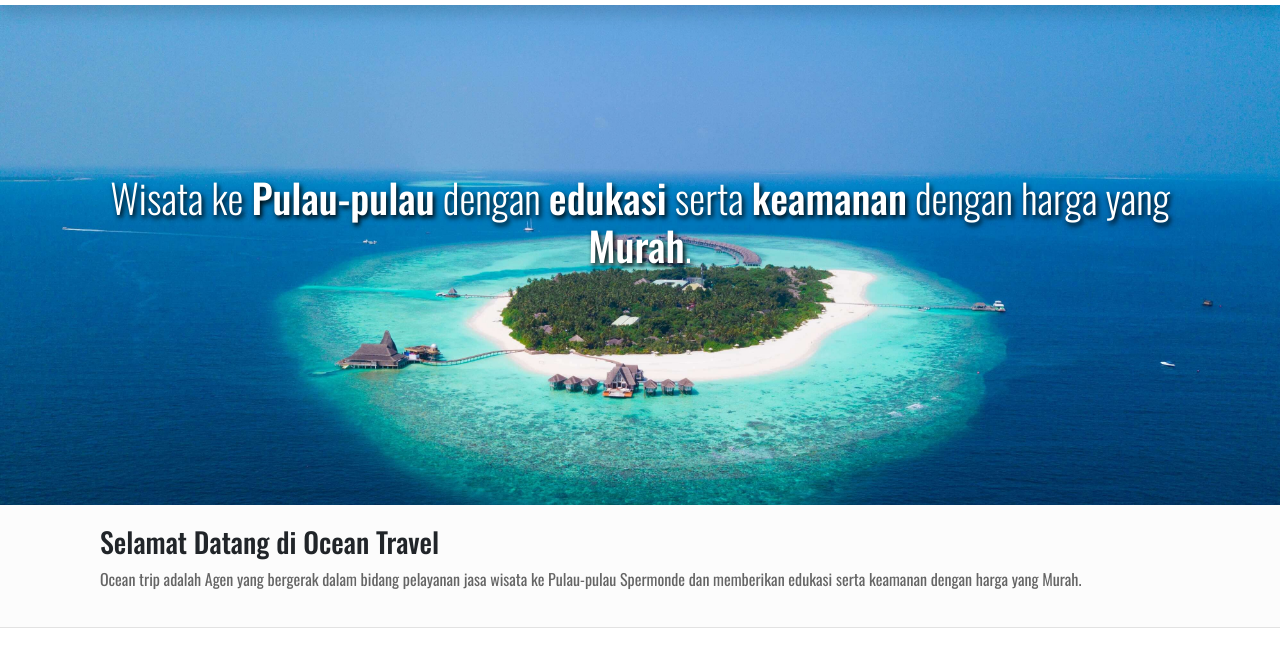
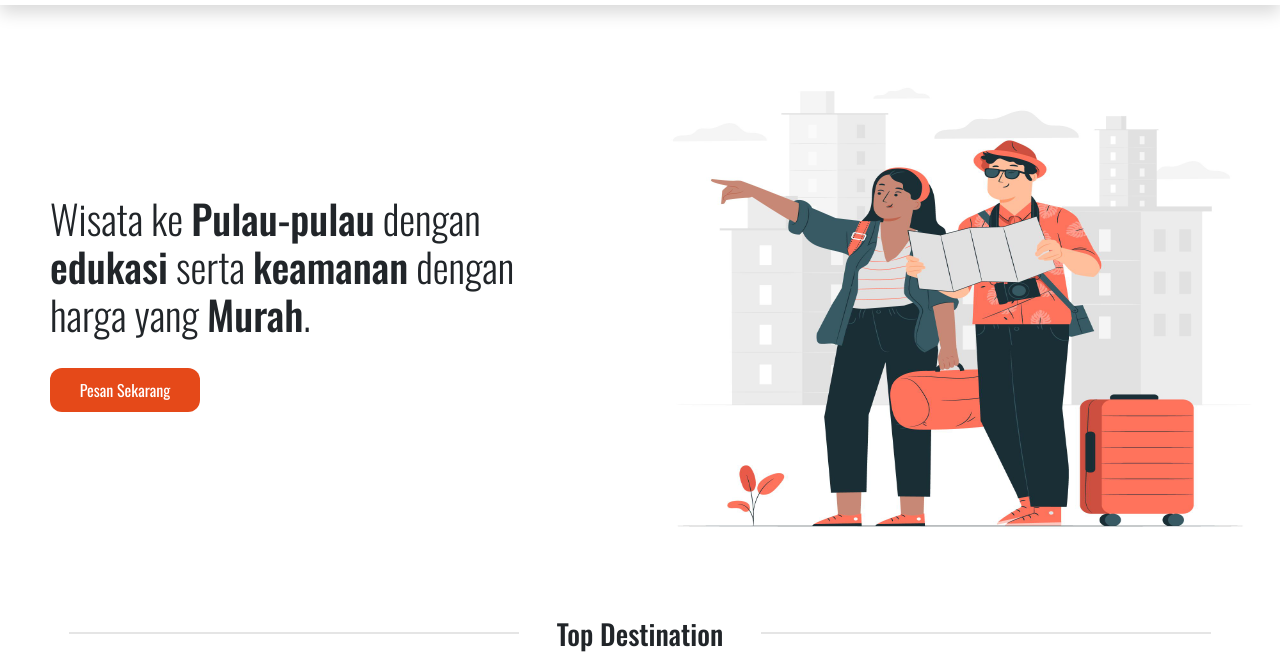
Before and after one commit to mnurichsan/oceantrip, a plain HTML site: page index.html in a window 1280 px wide. Shown: the part 85-741 px from the top of the page. Drawn offline with nearby package versions, Linux system fonts and the light colour scheme.

Commit message:
ubah header

```diff
--- a/css/style.css
+++ b/css/style.css
@@ -39,30 +39,8 @@ body {
 }
 
 /* jumbotron */
-.jumbotron.jumbotron-fluid {
-  background: url(../img/bg-pulau.jpg);
-  width: 100%;
-  height: 500px;
-  background-attachment: fixed;
-  background-repeat: no-repeat;
-  background-size: cover;
-  background-position: 45% 0;
-}
 
-.jumbotron .jumbotron__column__text {
-  margin-top: 6.5rem;
-}
 
-.jumbotron .jumbotron__column__text h1 {
-  color: white;
-  font-weight: 300;
-  display: none;
-  text-shadow: 2px 3px 5px black;
-}
-
-.jumbotron .jumbotron__column__text h1 span {
-  font-weight: 500;
-}
 
 /* about */
 .about {
@@ -449,15 +427,58 @@ body {
     background: var(--nav-color);
   }
 
-  .jumbotron.jumbotron-fluid {
-    background-position: 0 -9rem;
-  }
+.hero {
+  width:100%;
+  display:flex;
+  flex-direction:row;
+  justify-content:space-around;
+  align-items:center;
+  margin-top:3rem;
+}
 
-  .jumbotron .jumbotron__column__text h1 {
-    color: white;
-    font-weight: 300;
-    display: block;
-  }
+
+.hero .hero__column__img img{
+  width:100%;
+  height:500px
+}
+
+.hero .hero__column__img {
+  width:50%;
+}
+
+.hero__column__text{
+  width:50%;
+  padding:50px;
+}
+
+.hero__column__text h1{
+  font-weight:300;
+}
+
+.hero__column__text h1 span{
+  font-weight:500;
+}
+
+.hero__column__text a{
+  display:block;
+  background:var(--nav-color);
+  width:150px;
+  padding:10px;
+  color:white;
+  border-radius:12px;
+  display:flex;
+  justify-content:center;
+  align-items:center;
+  margin-top:30px;
+  text-decoration:none;
+}
+
+.hero__column__text a:hover{
+  transform:translate(2px,-2px);
+  transition:.5s;
+  box-shadow:0 5px 5px 1px rgba(0,0,0,.2);
+}
+
 
   /* about */
   .about {
--- a/index.html
+++ b/index.html
@@ -46,17 +46,20 @@
     </div>
   </nav>
 
-  <div class="jumbotron jumbotron-fluid">
-    <div class="container">
-      <div class="jumbotron__column__text">
-        <h1 class="text-center">Wisata ke <span>Pulau-pulau</span> dengan <span>edukasi</span> serta
+  <div class="hero">
+      <div class="hero__column__text">
+        <h1>Wisata ke <span>Pulau-pulau</span> dengan <span>edukasi</span> serta
           <span>keamanan</span> dengan harga yang <span>Murah</span>.
         </h1>
+		<a href="#">Pesan Sekarang</a>
       </div>
+	  <div class="hero__column__img">
+		<img src="img/kerjakan.jpg">
+	  </div>
     </div>
   </div>
 
-  <section class="about">
+ <!-- <section class="about">
     <div class="container">
       <div class="col-12">
         <h3 class="text-center">Selamat Datang di Ocean Travel</h3>
@@ -64,7 +67,7 @@
           memberikan edukasi serta keamanan dengan harga yang Murah.</p>
       </div>
     </div>
-  </section>
+  </section> -->
 
   <section class="destination">
     <div class="container">
```
